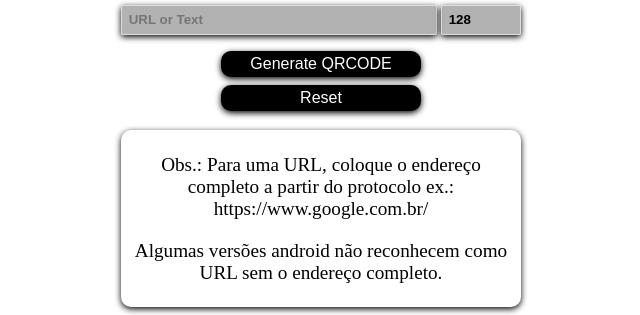
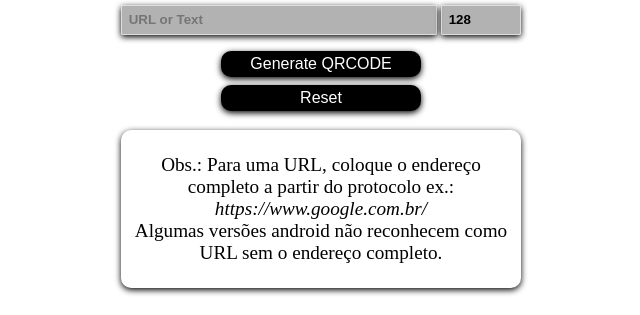
Before and after one commit to orlandofnfilho/qrcode-generator, a plain HTML site: page index.html in a window 1280 px wide. Shown: the part 188-503 px from the top of the page, without its empty margins (319-959 px from the left). Drawn offline with nearby package versions, Linux system fonts and the light colour scheme.

Commit message:
Muda as instruções

```diff
--- a/index.html
+++ b/index.html
@@ -32,8 +32,7 @@
             </div>
             <!--Instruções-->
             <div id="obs">
-                <p>Obs.: Para uma URL, coloque o endereço completo a partir do protocolo ex.: https://www.google.com.br/</p>
-                <p>Algumas versões android não reconhecem como URL sem o endereço completo.</p>
+                <p>Obs.: Para uma URL, coloque o endereço completo a partir do protocolo ex.: <i>https://www.google.com.br/</i> <br>Algumas versões android não reconhecem como URL sem o endereço completo.</p>
             </div>
             <!--#obs-->
             <!--qrcode-->
```
